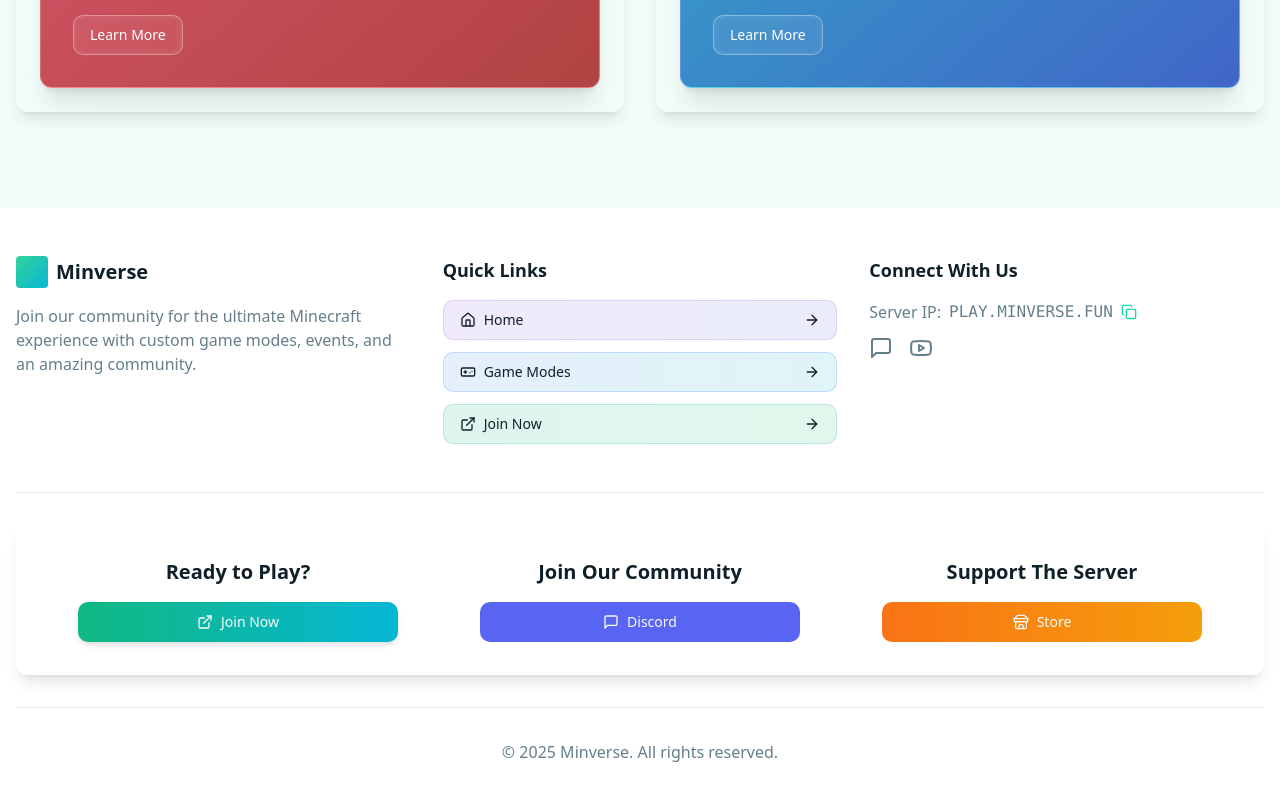
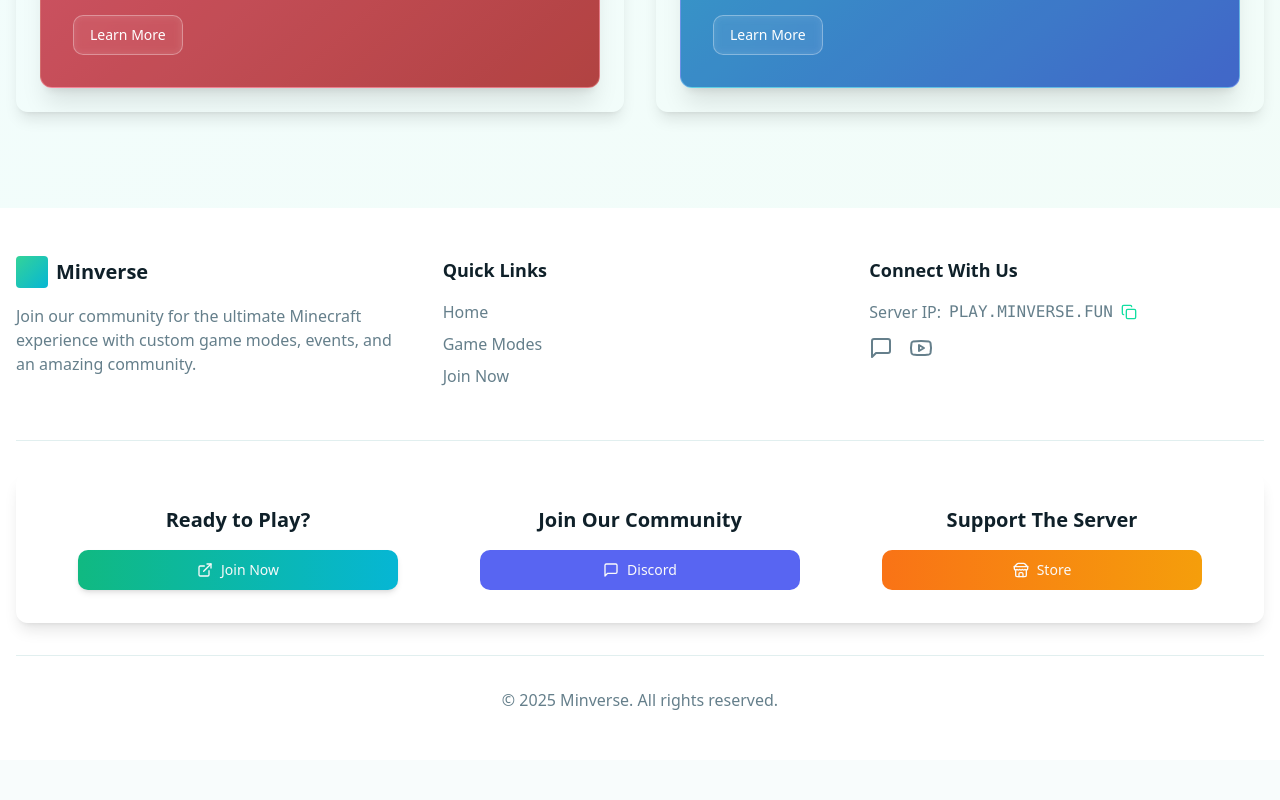
Before and after one commit to Hiro6t9/minverse, a React (Vite) app: page / in a window 1280 px wide. Shown: the part 1502-2302 px from the top of the page. After the commit the page ends 2262 px from the top, so only its background shows below. Built offline with nearby package versions, Linux system fonts and the light colour scheme.

Commit message:
Reverted to edit edt-6e3049b8-1e97-4aad-a334-12deff746c83: "Refactor Footer Section
Update the footer section to have a more modern look, including the addition of buttons for Discord and the store.  Different colors will be used for the buttons."

```diff
--- a/src/components/Footer.tsx
+++ b/src/components/Footer.tsx
@@ -1,5 +1,5 @@
 
-import { Youtube, MessageSquare, Copy, Store, ExternalLink, Home, GamepadIcon, ArrowRight } from "lucide-react";
+import { Youtube, MessageSquare, Copy, Store, ExternalLink } from "lucide-react";
 import { Button } from "./ui/button";
 
 interface FooterProps {
@@ -22,46 +22,26 @@ export default function Footer({ copyServerIP }: FooterProps) {
             </p>
           </div>
 
-          {/* Quick Links - Now with Modern Buttons */}
-          <div className="flex flex-col justify-center">
+          {/* Quick Links */}
+          <div>
             <h3 className="text-lg font-semibold mb-4">Quick Links</h3>
-            <div className="space-y-3">
-              <Button
-                variant="outline"
-                className="w-full justify-between bg-gradient-to-r from-purple-500/10 to-indigo-500/10 hover:from-purple-500/20 hover:to-indigo-500/20 border-purple-500/20"
-                onClick={() => window.location.href = "#"}
-              >
-                <span className="flex items-center gap-2">
-                  <Home size={16} />
+            <ul className="space-y-2">
+              <li>
+                <a href="#" className="text-muted-foreground hover:text-primary transition-colors">
                   Home
-                </span>
-                <ArrowRight size={16} />
-              </Button>
-
-              <Button
-                variant="outline"
-                className="w-full justify-between bg-gradient-to-r from-blue-500/10 to-cyan-500/10 hover:from-blue-500/20 hover:to-cyan-500/20 border-blue-500/20"
-                onClick={() => window.location.href = "#game-modes"}
-              >
-                <span className="flex items-center gap-2">
-                  <GamepadIcon size={16} />
+                </a>
+              </li>
+              <li>
+                <a href="#game-modes" className="text-muted-foreground hover:text-primary transition-colors">
                   Game Modes
-                </span>
-                <ArrowRight size={16} />
-              </Button>
-
-              <Button
-                variant="outline"
-                className="w-full justify-between bg-gradient-to-r from-emerald-500/10 to-green-500/10 hover:from-emerald-500/20 hover:to-green-500/20 border-emerald-500/20"
-                onClick={copyServerIP}
-              >
-                <span className="flex items-center gap-2">
-                  <ExternalLink size={16} />
+                </a>
+              </li>
+              <li>
+                <a href="#join" className="text-muted-foreground hover:text-primary transition-colors">
                   Join Now
-                </span>
-                <ArrowRight size={16} />
-              </Button>
-            </div>
+                </a>
+              </li>
+            </ul>
           </div>
 
           {/* Connect Section */}
```
